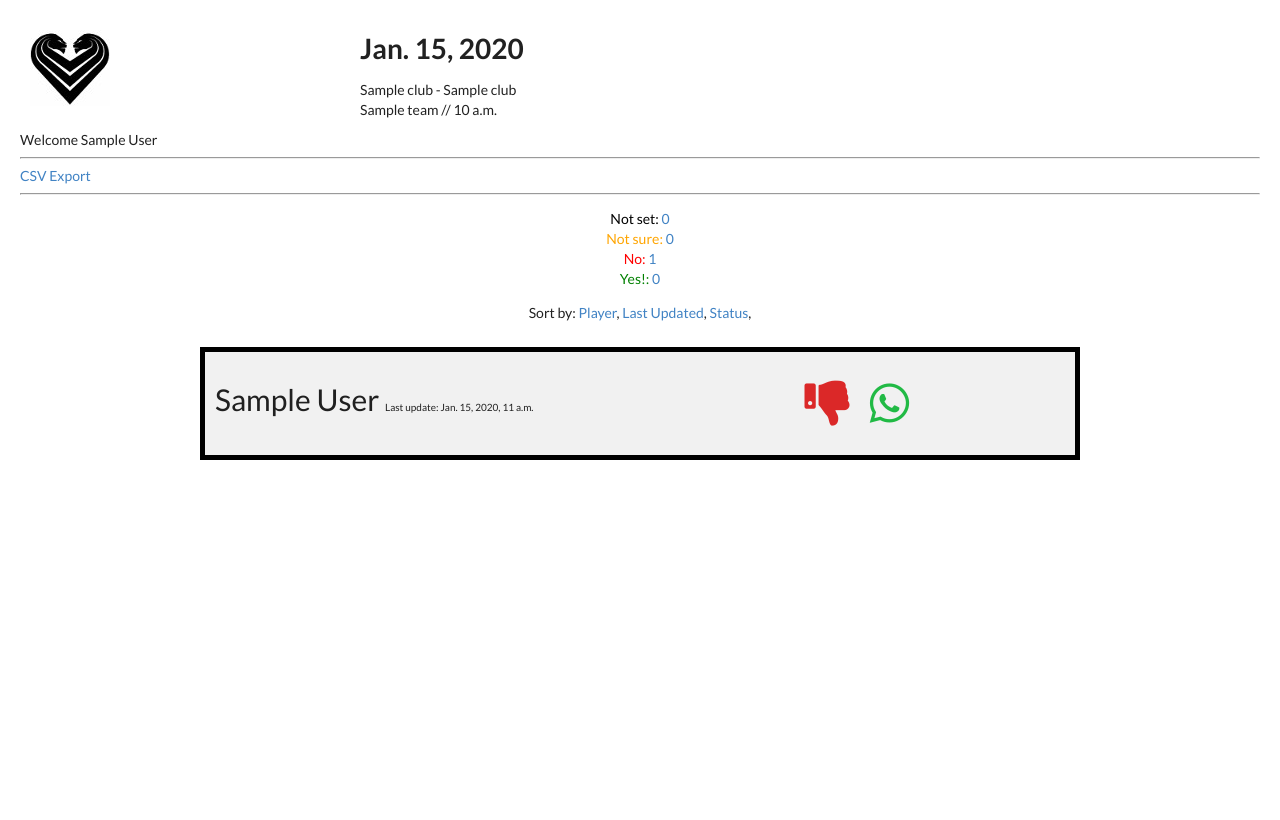
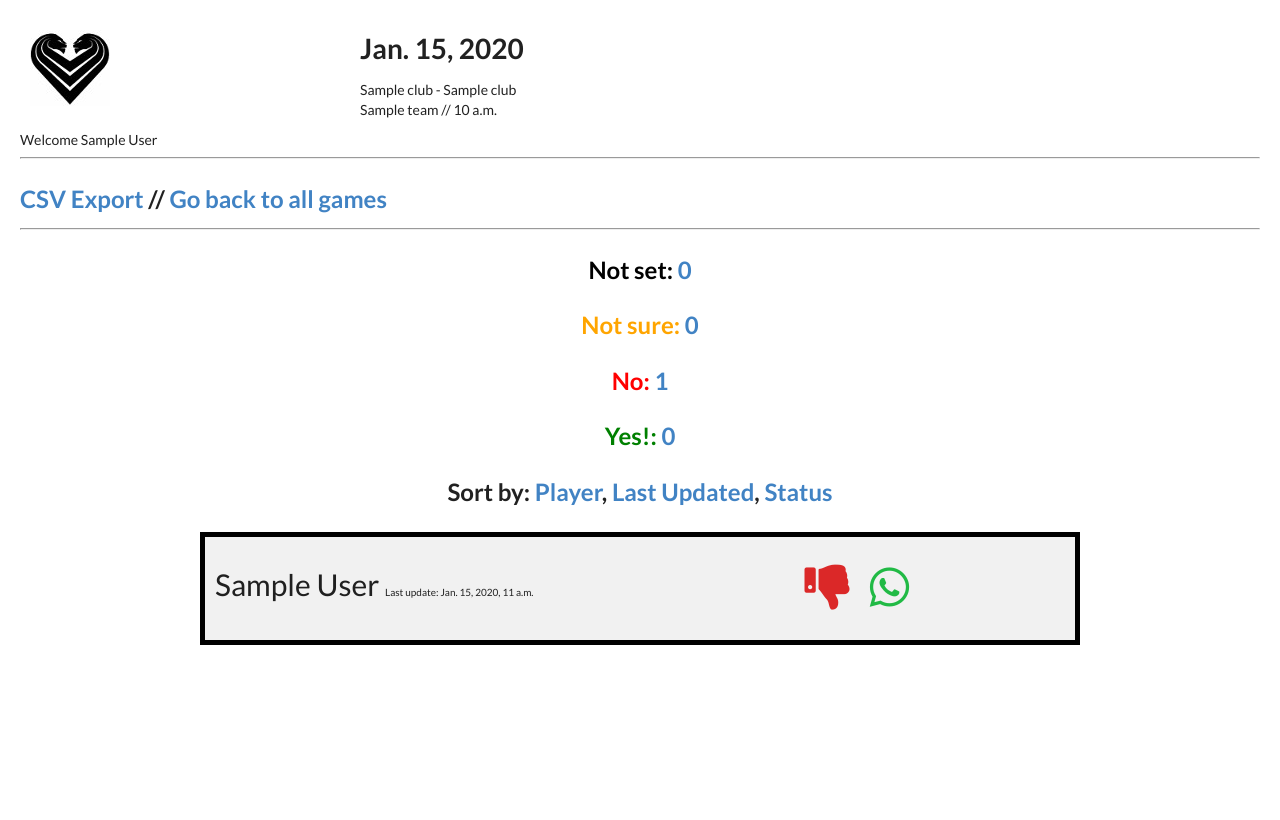
Before and after one commit to balzamas/waatea, a Django app: page /gameday/00000000-0000-0000-0000-000000000001/ in a window 1280 px wide. Run offline with Django 3.2, Linux system fonts and the light colour scheme; a user stored in the database is signed in; tables that the repository leaves empty hold one stand-in row (values such as "Sample post").

Commit message:
Backlink to gameslist Larger Text for filters

```diff
--- a/config/views.py
+++ b/config/views.py
@@ -70,10 +70,10 @@ def game(request, gameday_id, sort_field="player__name", state_filter=-1):
     dontknow, no, yes, notset = calc_avail_totals(gameday)
     html = ""
     html += "<p>"
-    html += f'<div style="color:black">Not set: <a href="/gameday/{gameday.id}/?filter=0">{notset}</a></div>'
-    html += f'<div style="color:orange">Not sure: <a href="/gameday/{gameday.id}/?filter=1">{dontknow}</a></div>'
-    html += f'<div style="color:red">No: <a href="/gameday/{gameday.id}/?filter=2">{no}</a></div>'
-    html += f'<div style="color:green">Yes!: <a href="/gameday/{gameday.id}/?filter=3"> {yes}</a></div>'
+    html += f'<h2><div style="color:black">Not set: <a href="/gameday/{gameday.id}/?filter=0">{notset}</a></div></h2>'
+    html += f'<h2><div style="color:orange">Not sure: <a href="/gameday/{gameday.id}/?filter=1">{dontknow}</a></div></h2>'
+    html += f'<h2><div style="color:red">No: <a href="/gameday/{gameday.id}/?filter=2">{no}</a></div></h2>'
+    html += f'<h2><div style="color:green">Yes!: <a href="/gameday/{gameday.id}/?filter=3"> {yes}</a></div></h2>'
     html += "</p>"
 
     if request.method == "GET":
@@ -85,8 +85,8 @@ def game(request, gameday_id, sort_field="player__name", state_filter=-1):
             gameday=gameday, player__active=True, state=state_filter
         ).order_by(sort_field)
         state_name = Availbility.STATE_CHOICES[state_filter][-1]
-        html += f'<div style="color:black">Showing only state {state_name}. '
-        html += f'<a href="/gameday/{gameday.id}">Click to remove</a></div>'
+        html += f'<h2><div style="color:black">Showing only state {state_name}. '
+        html += f'<a href="/gameday/{gameday.id}">Click to remove</a></div></h2>'
     else:
         avail = Availbility.objects.filter(
             gameday=gameday, player__active=True
@@ -94,11 +94,11 @@ def game(request, gameday_id, sort_field="player__name", state_filter=-1):
 
     update_availlist(gameday)
     html += "<p>"
-    html += "Sort by: "
+    html += "<h2>Sort by: "
     html += f"<a href=/gameday/{gameday.id}/?sort=player__name&filter={state_filter}>Player</a>,  "
     html += f"<a href=/gameday/{gameday.id}/?sort=-updated&filter={state_filter}>Last Updated</a>,  "
     html += (
-        f"<a href=/gameday/{gameday.id}/?sort=state&filter={state_filter}>Status</a>,  "
+        f"<a href=/gameday/{gameday.id}/?sort=state&filter={state_filter}>Status</a></h2>  "
     )
 
     template = loader.get_template("pages/game.html")
--- a/waateax/templates/pages/game.html
+++ b/waateax/templates/pages/game.html
@@ -17,6 +17,7 @@
   <div class="column30">
     <a href="/"><img src="{% static 'images/rcwlogo.jpg' %}"></a>
   </div>
+
   <div class="column70">
     <h1>{{ gameday.date }}</h1>
         {% for game in games %}
@@ -32,7 +33,7 @@
 
 Welcome {{request.user.name }}
 <hr>
-  <a href="/gameday_csv/{{ gameday.id }}">CSV Export</a>
+  <h2><a href="/gameday_csv/{{ gameday.id }}">CSV Export</a> // <a href="/gamedays/">Go back to all games</a></h2>
 <hr>
 
 
```
